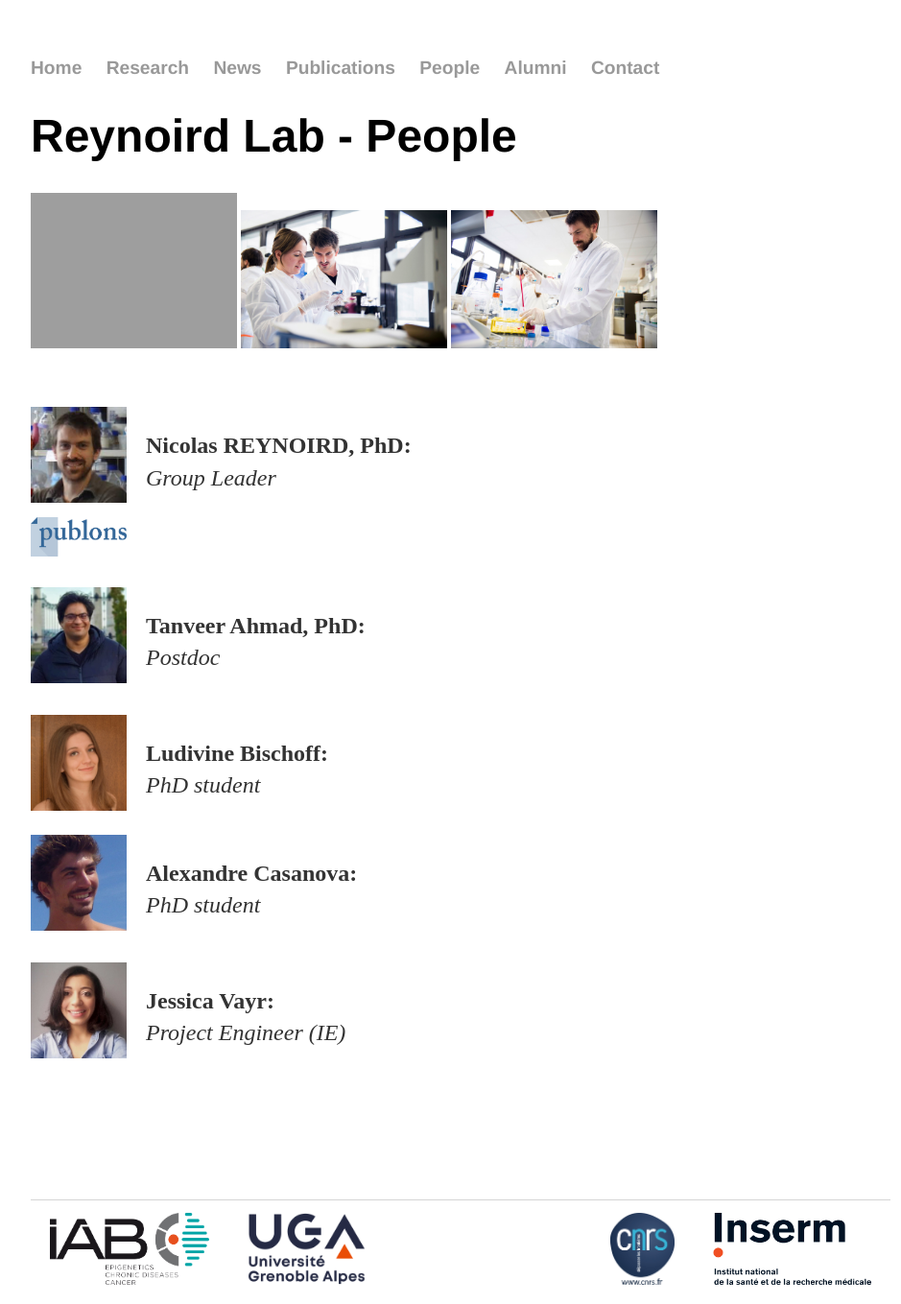
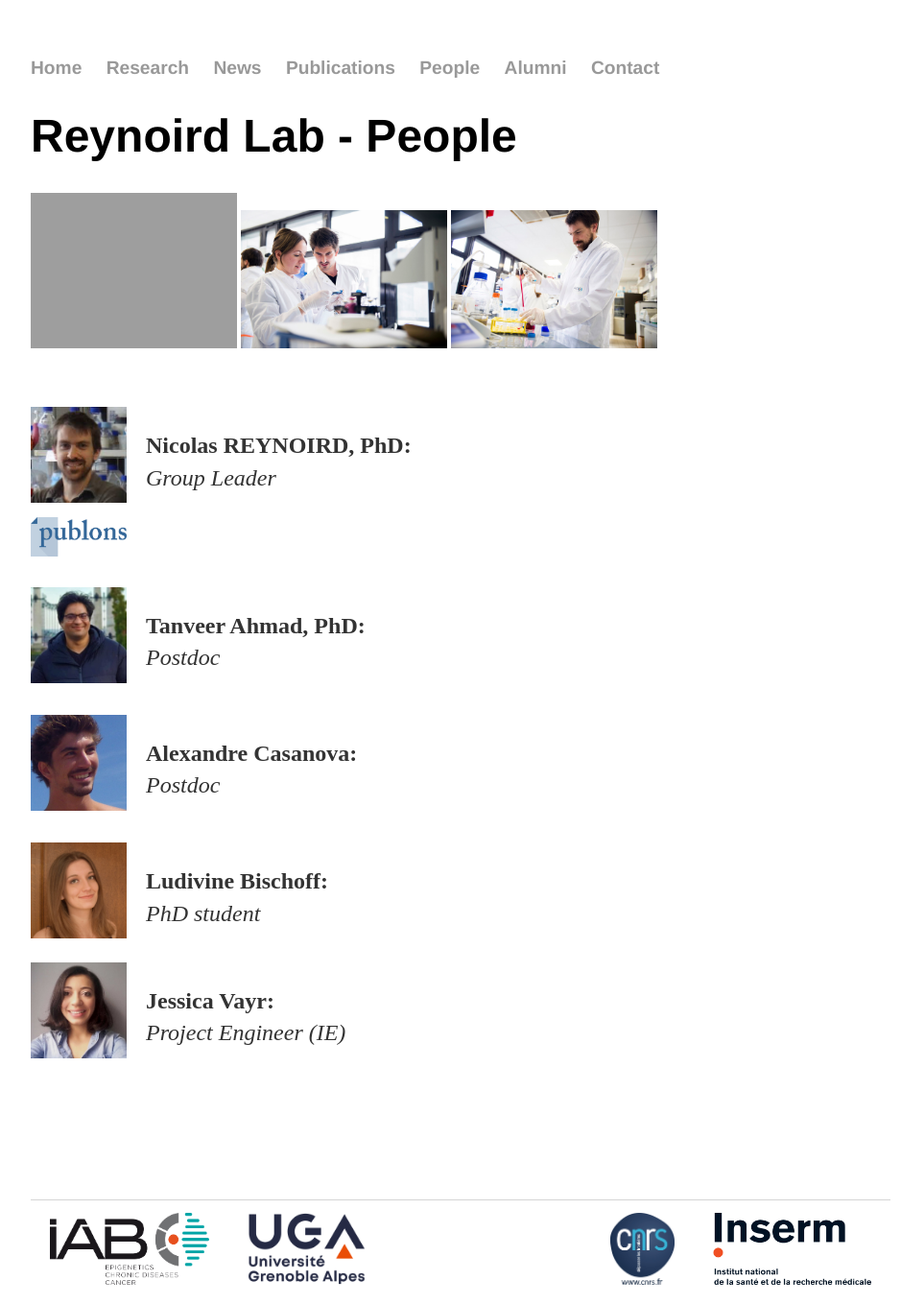
Before and after one commit to Reynoird-Lab/Reynoird-lab.github.io, a Jekyll site: the page built from People/index.html, in a window 1280 px wide. Shown: the whole page at 96% size, without its empty margins (160-1099 px from the left). Built offline with Jekyll 4.4.1, drawn with Linux system fonts in a browser that asks for light colours; Markdown is read by kramdown in place of the engine named in the settings.

Commit message:
Update index.html

```diff
--- a/People/index.html
+++ b/People/index.html
@@ -17,9 +17,9 @@
 <br>
 <a href="https://www.researchgate.net/profile/Tanveer_Ahmad31"> <img alt="TA" src="https://reynoird-lab.github.io/Images/Tanveer_Ahmad.jpg" style="margin: 0px 20px 10px 0px;" align="left" width="100"/></a> <p><b>Tanveer Ahmad, PhD: </b><br><i>Postdoc</i><br></p>
 <br>
+<a href="https://www.researchgate.net/profile/Alexandre_Casanova"> <img alt="AC" src="https://reynoird-lab.github.io/Images/Alexandre_Casanova.jpg" style="margin: 0px 20px 10px 0px;" align="left" width="100"/> </a> <p><b>Alexandre Casanova: </b><br><i>Postdoc</i><br></p>
+<br>
 <img alt="NEH" src="https://reynoird-lab.github.io/Images/Ludivine_Bischoff.jpg" style="margin: 0px 20px 10px 0px;" align="left" width="100"/> <p><b>Ludivine Bischoff: </b><br><i>PhD student</i><br>
-<br>
-<a href="https://www.researchgate.net/profile/Alexandre_Casanova"> <img alt="AC" src="https://reynoird-lab.github.io/Images/Alexandre_Casanova.jpg" style="margin: 0px 20px 10px 0px;" align="left" width="100"/> </a> <p><b>Alexandre Casanova: </b><br><i>PhD student</i><br></p>
 <br>
 <a href="https://www.linkedin.com/in/jessica-vayr-b686bb37/"> <img alt="JV" src="https://reynoird-lab.github.io/Images/Jessica_Vayr.jpg" style="margin: 0px 20px 10px 0px;" align="left" width="100"/></a> <p><b>Jessica Vayr: </b><br><i>Project Engineer (IE)</i><br></p>
 <br>
```
